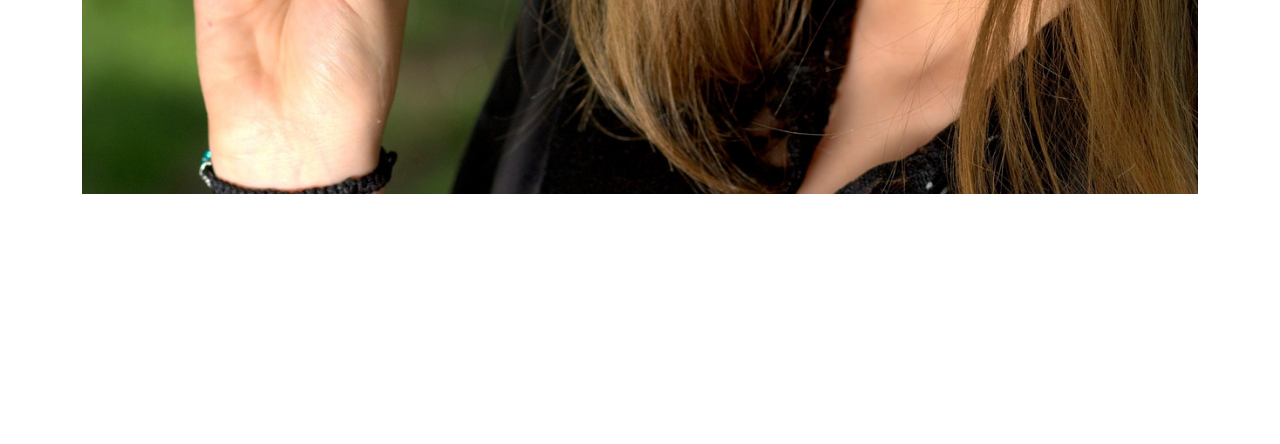
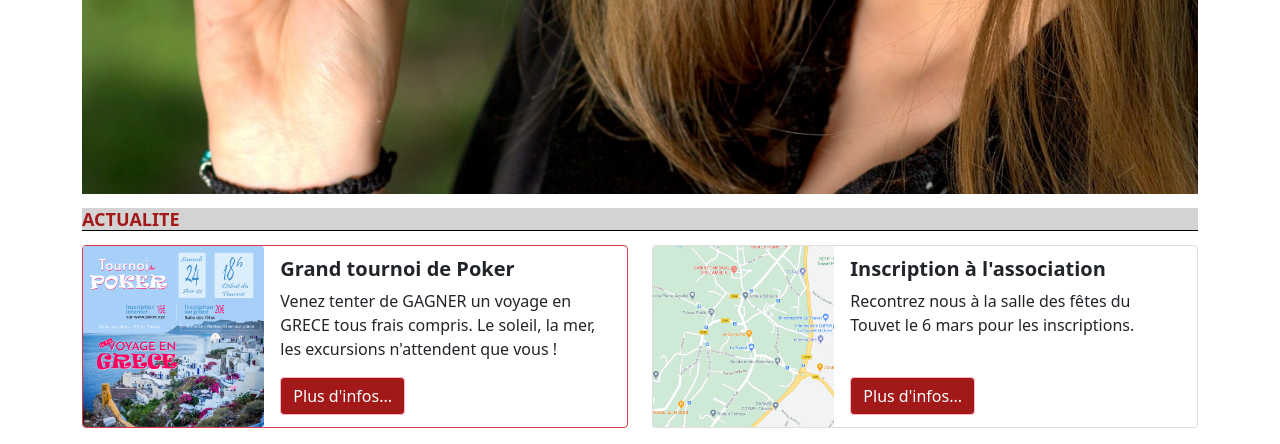
Before and after one commit to colisbree/Eval-2-poker, a plain HTML site: page index.html in a window 1280 px wide. Shown: the part 689-1133 px from the top of the page. Before the commit the page ends 883 px from the top, so only its background shows below. Drawn offline with Linux system fonts and the light colour scheme.

Commit message:
ajout actualité

```diff
--- a/css/style.css
+++ b/css/style.css
@@ -111,8 +111,38 @@ h1{
 .img-main{
     position:relative;
 }
+.img-actu{
+    border-radius: 3px;
+}
 .text-main{
     position:absolute;
     color: white;
     text-align: center;
 }
+
+h2 {
+    color: #a31919;
+    font-size: 18px;
+    font-weight: bold;
+    line-height: 22px;
+    margin: 14px 0 14px;
+    border-bottom: 1px solid black;
+    background-color: lightgrey;
+}
+
+.card-body{
+    padding: 0.7rem 1rem;
+}
+.card-title{
+    font-weight: bold;
+}
+
+.btn-primary{
+    background-color: #a31919;
+    border-color:lightpink
+}
+.btn-primary:hover{
+    background-color: white;
+    border-color: #a31919;
+    color: #a31919;
+}
--- a/index.html
+++ b/index.html
@@ -75,7 +75,46 @@
         </div>
 
         <section>
+            <h2>ACTUALITE</h2>
 
+            <div class="row row-cols-1 row-cols-md-2 g-4">
+                <div class="col">
+                    <div class="card border-danger mb-3">
+                        <div class="row g-0">
+                            <div class="col-md-4">
+                                <img src="./images/tournoi-poker.png" alt="Tournoi de poker" class="img-fluid img-actu">
+                            </div>
+                            <div class="col-md-8">
+                                <div class="card-body">
+                                    <h5 class="card-title">Grand tournoi de Poker</h5>
+                                    <p class="card-text">Venez tenter de GAGNER un voyage en GRECE tous frais compris. Le soleil, la mer, les excursions n'attendent que vous !</p>
+                                    <p class="card-text">
+                                        <a href="#" class="btn btn-primary btn-option">Plus d'infos...</a>
+                                    </p>
+                                </div>
+                            </div>
+                        </div>
+                    </div>
+                </div>
+                <div class="col">
+                    <div class="card">
+                        <div class="row g-0">
+                            <div class="col-md-4">
+                                <img src="./images/Le-Touvet.png" alt="Tournoi de poker" class="img-fluid img-actu">
+                            </div>
+                            <div class="col-md-8">
+                                <div class="card-body">
+                                    <h5 class="card-title">Inscription à l'association</h5>
+                                    <p class="card-text">Recontrez nous à la salle des fêtes du Touvet le 6 mars pour les inscriptions.<br/>&nbsp;</p>
+                                    <p class="card-text">
+                                        <a href="#" class="btn btn-primary">Plus d'infos...</a>
+                                    </p>
+                                </div>
+                            </div>
+                        </div>
+                    </div>
+                </div>
+            </div>
         </section>
 
     </main>
```
Also changed, not shown: images/Le-Touvet.png (added).
